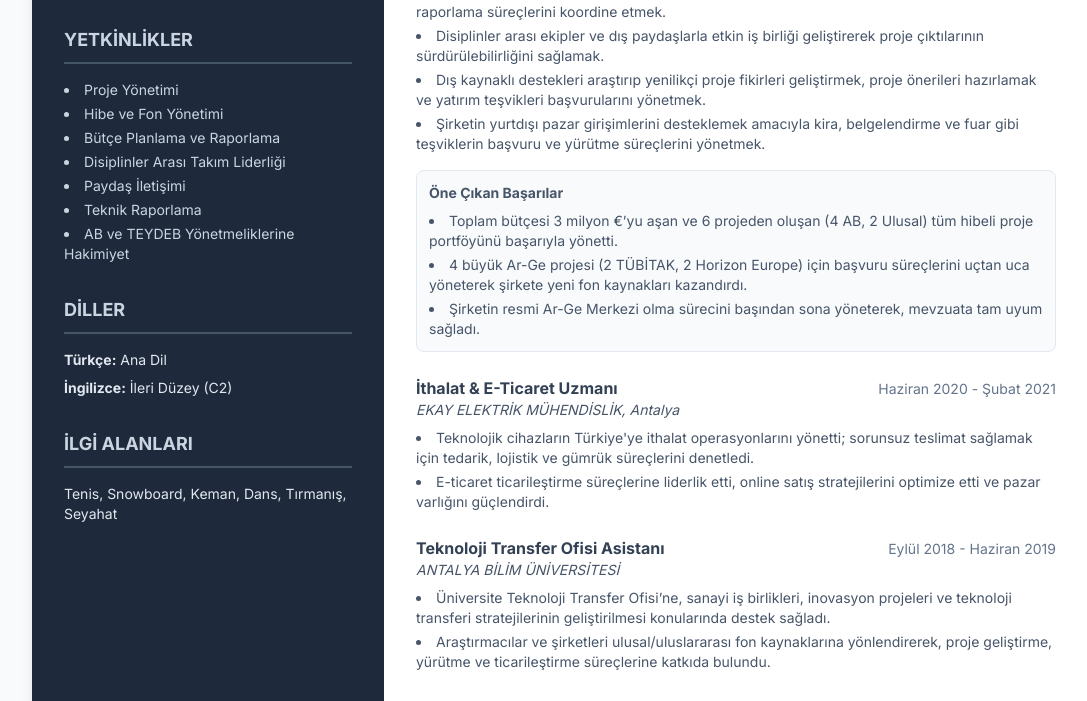
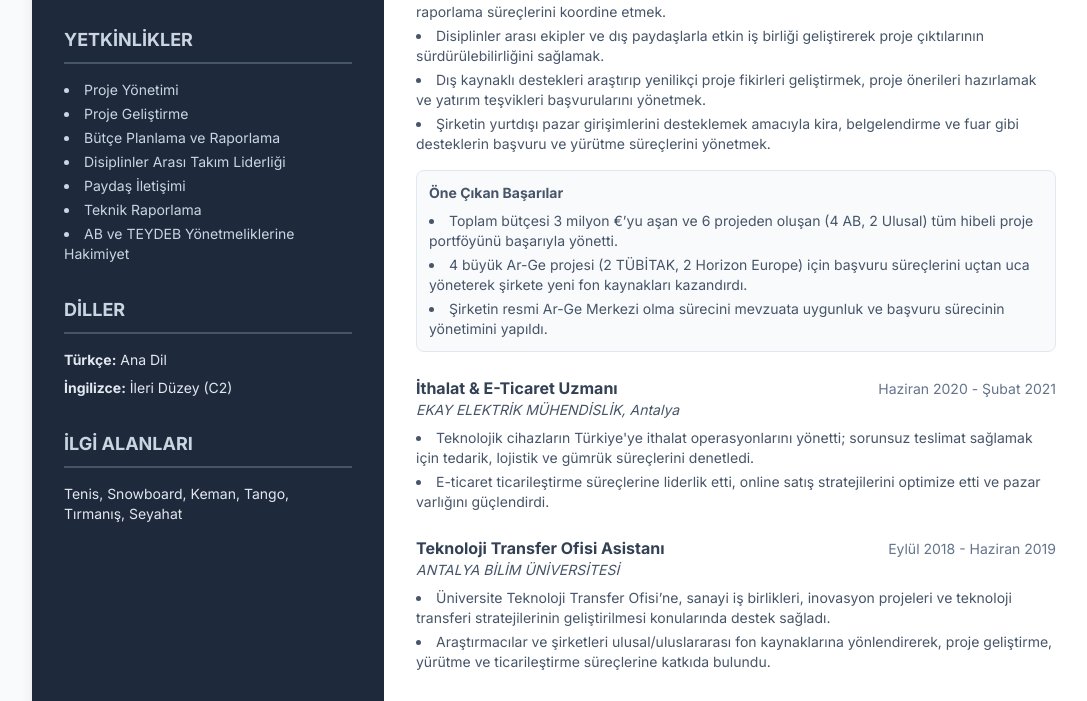
Before and after one commit to oraygungor/denizcv3, a plain HTML site: page index.html in a window 1280 px wide. Shown: the part 600-1301 px from the top of the page, without its empty margins (80-1167 px from the left). Drawn offline with nearby package versions, Linux system fonts and the light colour scheme.

Commit message:
Update index.html

```diff
--- a/index.html
+++ b/index.html
@@ -171,7 +171,7 @@
                         <div class="space-y-4 text-sm">
                             <ul class="list-disc list-inside text-slate-300 space-y-1">
                                 <li data-lang="tr">Proje Yönetimi</li><li data-lang="en" class="hidden">Project Management</li>
-                                <li data-lang="tr">Hibe ve Fon Yönetimi</li><li data-lang="en" class="hidden">Grant & Fund Management</li>
+                                <li data-lang="tr">Proje Geliştirme</li><li data-lang="en" class="hidden">Project Development</li>
                                 <li data-lang="tr">Bütçe Planlama ve Raporlama</li><li data-lang="en" class="hidden">Budget Planning & Reporting</li>
                                 <li data-lang="tr">Disiplinler Arası Takım Liderliği</li><li data-lang="en" class="hidden">Cross-Functional Team Leadership</li>
                                 <li data-lang="tr">Paydaş İletişimi</li><li data-lang="en" class="hidden">Stakeholder Communication</li>
@@ -197,7 +197,7 @@
                         <h3 class="text-lg font-bold text-slate-300 border-b-2 border-slate-600 pb-2 mb-4" data-lang="tr">İLGİ ALANLARI</h3>
                         <h3 class="text-lg font-bold text-slate-300 border-b-2 border-slate-600 pb-2 mb-4 hidden" data-lang="en">INTERESTS</h3>
                         <div class="text-sm text-slate-200">
-                            <p data-lang="tr">Tenis, Snowboard, Keman, Dans, Tırmanış, Seyahat</p>
+                            <p data-lang="tr">Tenis, Snowboard, Keman, Tango, Tırmanış, Seyahat</p>
                             <p data-lang="en" class="hidden">Tennis, Snowboarding, Violin, Dancing, Climbing, Traveling</p>
                         </div>
                     </div>
@@ -241,7 +241,7 @@
                                         <li data-lang="en" class="hidden">Fostered effective collaboration with cross-functional teams and external stakeholders to achieve project goals and sustain long-term outcomes.</li>
                                         <li data-lang="tr">Dış kaynaklı destekleri araştırıp yenilikçi proje fikirleri geliştirmek, proje önerileri hazırlamak ve yatırım teşvikleri başvurularını yönetmek.</li>
                                         <li data-lang="en" class="hidden">Researched external funding opportunities, developed project concepts, prepared proposals, and managed investment incentive applications.</li>
-                                        <li data-lang="tr">Şirketin yurtdışı pazar girişimlerini desteklemek amacıyla kira, belgelendirme ve fuar gibi teşviklerin başvuru ve yürütme süreçlerini yönetmek.</li>
+                                        <li data-lang="tr">Şirketin yurtdışı pazar girişimlerini desteklemek amacıyla kira, belgelendirme ve fuar gibi desteklerin başvuru ve yürütme süreçlerini yönetmek.</li>
                                         <li data-lang="en" class="hidden">Led application and execution processes for grants supporting international market expansion, including rental, certification, and trade fair incentives.</li>
                                     </ul>
                                 </div>
@@ -254,7 +254,7 @@
                                         <li data-lang="en" class="hidden">Successfully managed the company's entire grant project portfolio, consisting of 6 projects (4 EU, 2 National) with a total budget exceeding €3 million.</li>
                                         <li data-lang="tr">4 büyük Ar-Ge projesi (2 TÜBİTAK, 2 Horizon Europe) için başvuru süreçlerini uçtan uca yöneterek şirkete yeni fon kaynakları kazandırdı.</li>
                                         <li data-lang="en" class="hidden">Secured new funding sources for the company by leading the end-to-end application process for 4 major R&D projects (2 TÜBİTAK, 2 Horizon Europe).</li>
-                                        <li data-lang="tr">Şirketin resmi Ar-Ge Merkezi olma sürecini başından sona yöneterek, mevzuata tam uyum sağladı.</li>
+                                        <li data-lang="tr">Şirketin resmi Ar-Ge Merkezi olma sürecini mevzuata uygunluk ve başvuru sürecinin yönetimini yapıldı.</li>
                                         <li data-lang="en" class="hidden">Coordinated the company's official R&D Center certification process from start to finish, ensuring full regulatory compliance.</li>
                                     </ul>
                                 </div>
```
